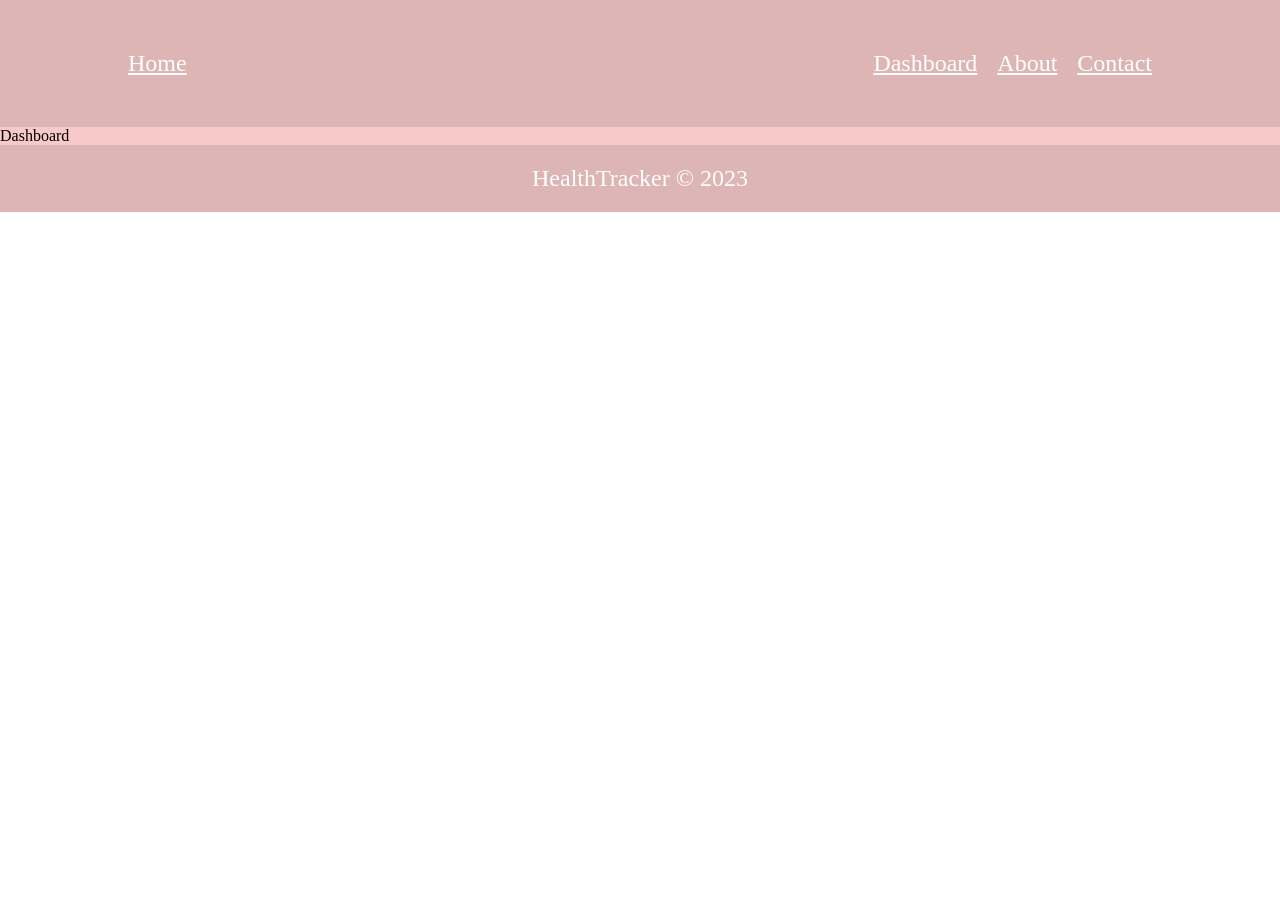
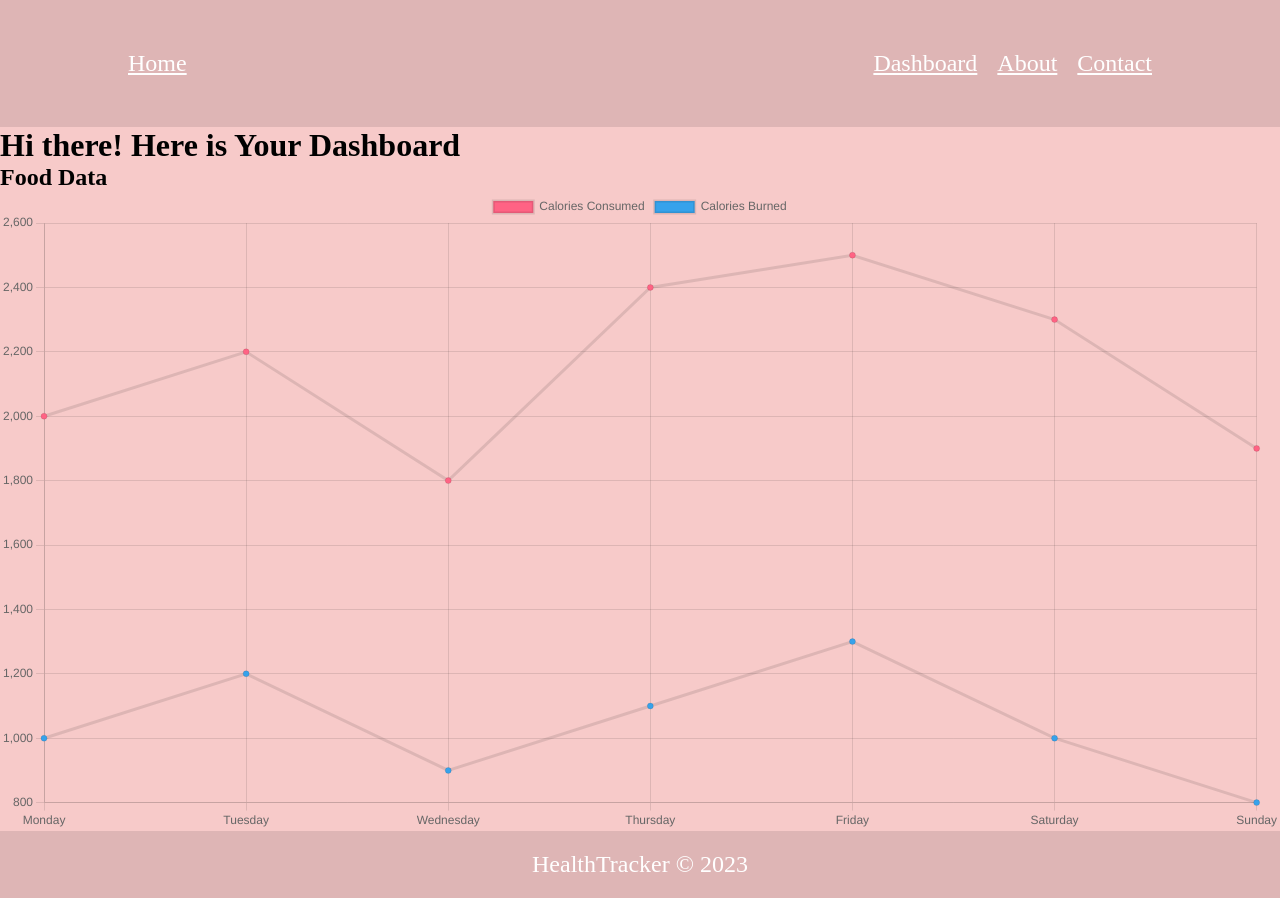
Before and after one commit to Estif017/better-life, a React (Create React App) app: page /dashboard in a window 1280 px wide. Before the commit the page ends 800 px from the top, so only its background shows below. Built offline with nearby package versions, Linux system fonts and the light colour scheme.

Commit message:
food chart has added

```diff
--- a/package.json
+++ b/package.json
@@ -6,7 +6,9 @@
     "@testing-library/jest-dom": "^5.16.5",
     "@testing-library/react": "^13.4.0",
     "@testing-library/user-event": "^13.5.0",
+    "chart.js": "^4.2.1",
     "react": "^18.2.0",
+    "react-chartjs-2": "^5.2.0",
     "react-dom": "^18.2.0",
     "react-router-dom": "^6.10.0",
     "react-scripts": "5.0.1",
--- /dev/null
+++ b/src/components/FoodChart/FoodChart.js
@@ -0,0 +1,36 @@
+import { useState } from 'react';
+import { Line } from 'react-chartjs-2';
+
+const FoodChart = ({ options }) => {
+	const [foodData, setFoodData] = useState({
+		labels: [
+			'Monday',
+			'Tuesday',
+			'Wednesday',
+			'Thursday',
+			'Friday',
+			'Saturday',
+			'Sunday',
+		],
+		datasets: [
+			{
+				label: 'Calories Consumed',
+				data: [2000, 2200, 1800, 2400, 2500, 2300, 1900],
+				backgroundColor: '#ff6384',
+			},
+			{
+				label: 'Calories Burned',
+				data: [1000, 1200, 900, 1100, 1300, 1000, 800],
+				backgroundColor: '#36a2eb',
+			},
+		],
+	});
+	return (
+		<div>
+			<h2>Food Data</h2>
+			<Line data={foodData} options={options} />
+		</div>
+	);
+};
+
+export default FoodChart;
--- /dev/null
+++ b/src/components/FoodChart/index.js
@@ -0,0 +1 @@
+export { default } from './FoodChart';
--- a/src/components/index.js
+++ b/src/components/index.js
@@ -1,2 +1,3 @@
 export { default as Navbar } from './Navbar';
 export { default as Footer } from './Footer';
+export { default as FoodChart } from './FoodChart';
--- a/src/pages/Dashboard/Dashboard.js
+++ b/src/pages/Dashboard/Dashboard.js
@@ -1,7 +1,21 @@
 import React from 'react';
+import { Chart as ChartJS } from 'chart.js/auto';
+import { FoodChart } from '../../components';
 
 const Dashboard = () => {
-	return <div>Dashboard</div>;
+	const options = {
+		scales: {
+			y: {
+				beginAtZero: true,
+			},
+		},
+	};
+	return (
+		<div className='dashboard'>
+			<h1>Hi there! Here is Your Dashboard</h1>
+			<FoodChart />
+		</div>
+	);
 };
 
 export default Dashboard;
```
Also changed, not shown: 1 other file (tests, documents, lock files or other folders).
